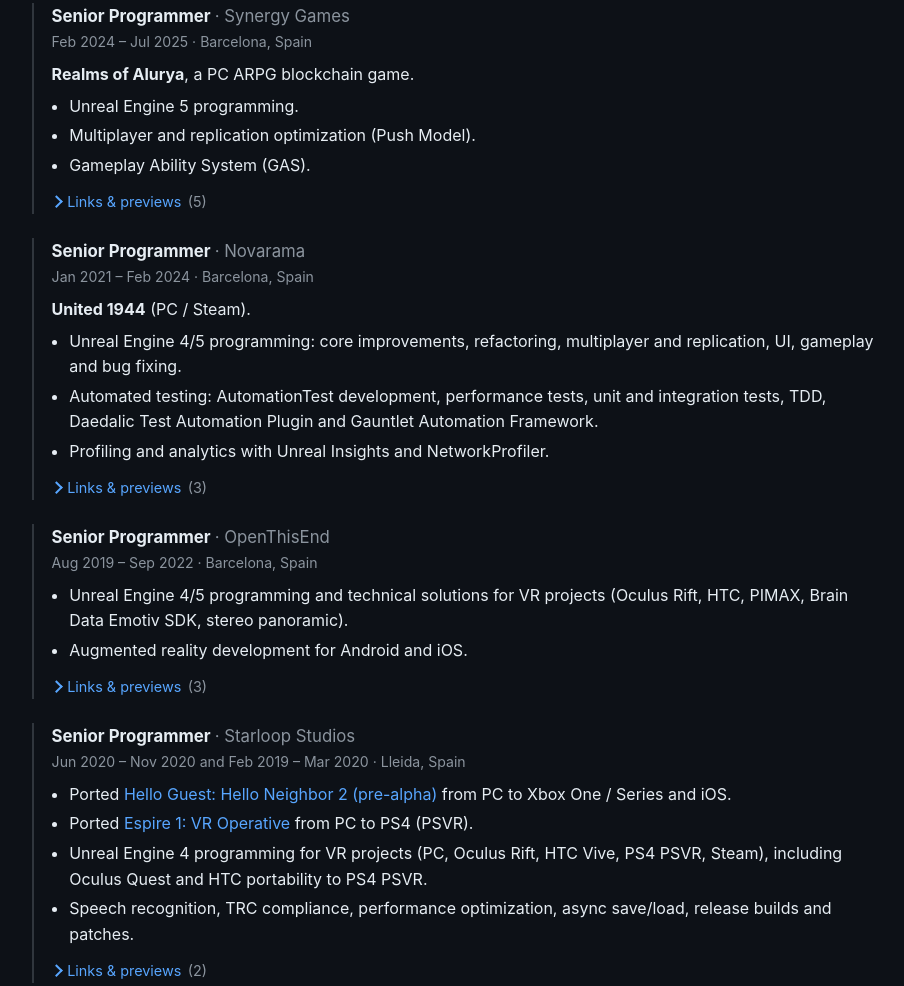
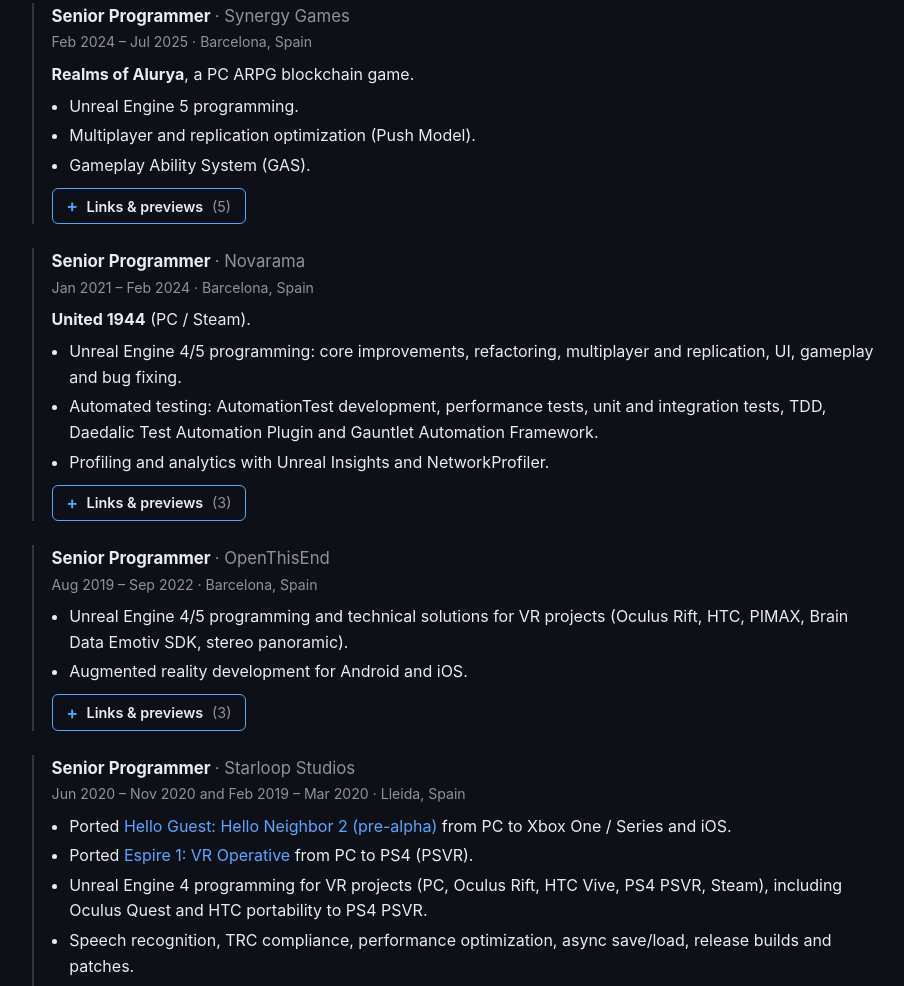
Before and after one commit to helghast/helghast.github.io, a plain HTML site: page index.html in a window 1280 px wide. Shown: the part 1220-2206 px from the top of the page, without its empty margins (184-1088 px from the left). Drawn offline with Linux system fonts and the light colour scheme.

Commit message:
Style media toggle as a +/- button
Co-Authored-By: Claude Sonnet 5.5 <noreply@anthropic.com>
Claude-Session: https://claude.ai/code/session_01GyyBWTPfjMqURJizE5ULV3

```diff
--- a/style.css
+++ b/style.css
@@ -165,26 +165,31 @@ h3 { margin: 0; font-size: 1.05rem; }
 .media summary {
   display: inline-flex;
   align-items: center;
-  gap: 0.4rem;
+  gap: 0.55rem;
+  padding: 0.35rem 0.85rem;
+  border: 1px solid var(--accent);
+  border-radius: 6px;
+  color: var(--text);
+  font-size: 0.9rem;
+  font-weight: 600;
   cursor: pointer;
   list-style: none;
-  color: var(--accent);
-  font-size: 0.9rem;
   user-select: none;
 }
 .media summary::-webkit-details-marker { display: none; }
 .media summary::before {
-  content: "";
-  width: 0.45rem;
-  height: 0.45rem;
-  border-right: 2px solid currentColor;
-  border-bottom: 2px solid currentColor;
-  transform: rotate(-45deg);
-  transition: transform 0.15s;
+  content: "+";
+  display: inline-block;
+  width: 1ch;
+  text-align: center;
+  color: var(--accent);
+  font-size: 1.1rem;
+  line-height: 1;
 }
-.media[open] summary::before { transform: rotate(45deg); }
-.media summary span { color: var(--muted); }
-.media summary:focus-visible { outline: 2px solid var(--accent); outline-offset: 3px; border-radius: 4px; }
+.media[open] summary::before { content: "\2212"; }
+.media summary:hover { background: rgba(88, 166, 255, 0.12); }
+.media summary span { color: var(--muted); font-weight: 400; }
+.media summary:focus-visible { outline: 2px solid var(--accent); outline-offset: 3px; }
 
 .media-grid {
   display: grid;
```
